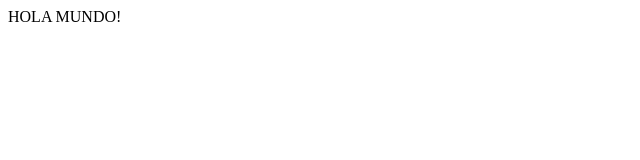
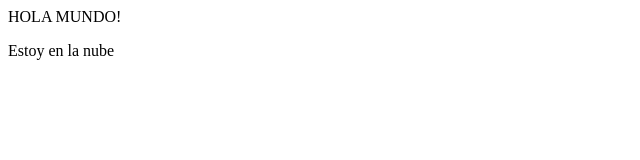
Before and after one commit to Marcoscc79/ProbandoParaCursoDWF, a plain HTML site: page index.html in a window 1280 px wide. Shown: the full height of the page, 0-640 px from the left. Drawn offline with Linux system fonts and the light colour scheme.

Commit message:
Add additional paragraph to index.html

```diff
--- a/index.html
+++ b/index.html
@@ -1 +1,2 @@
 <p>HOLA MUNDO!</p>
+<p>Estoy en la nube</p>
```
